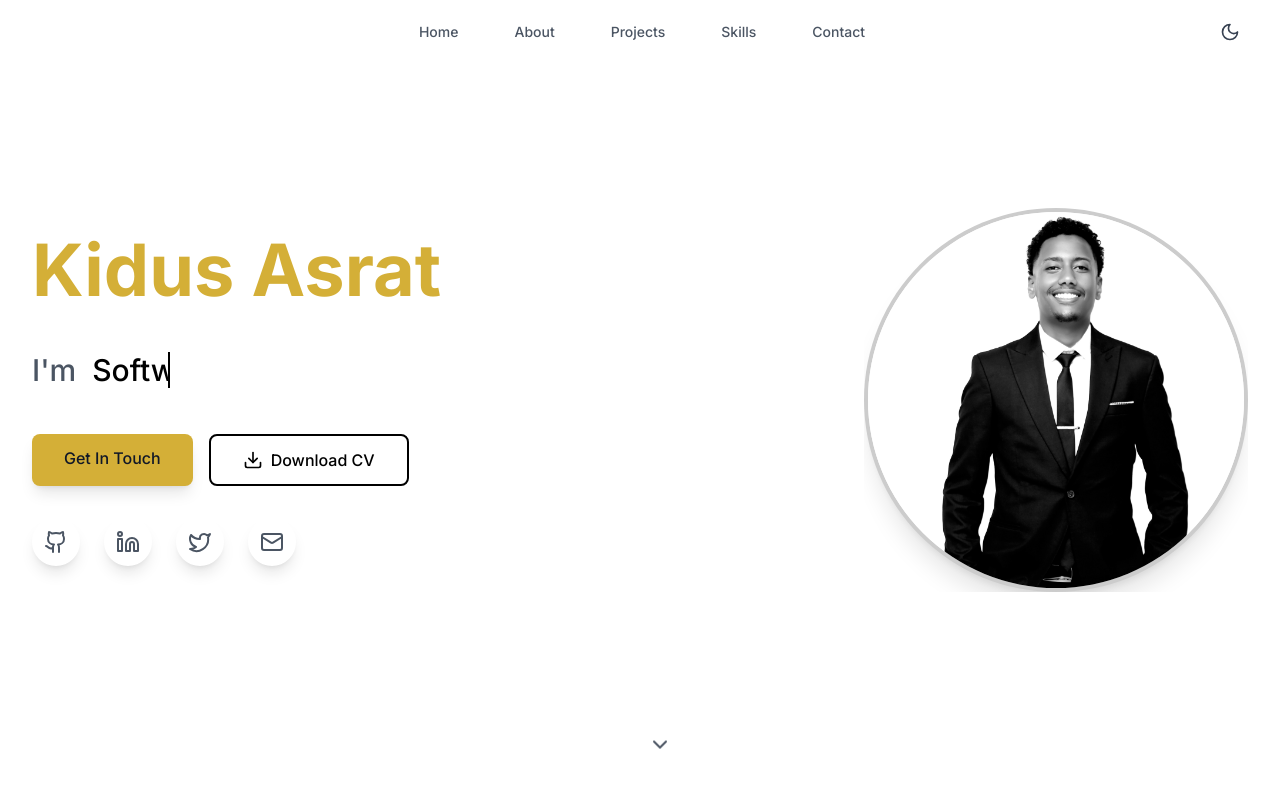
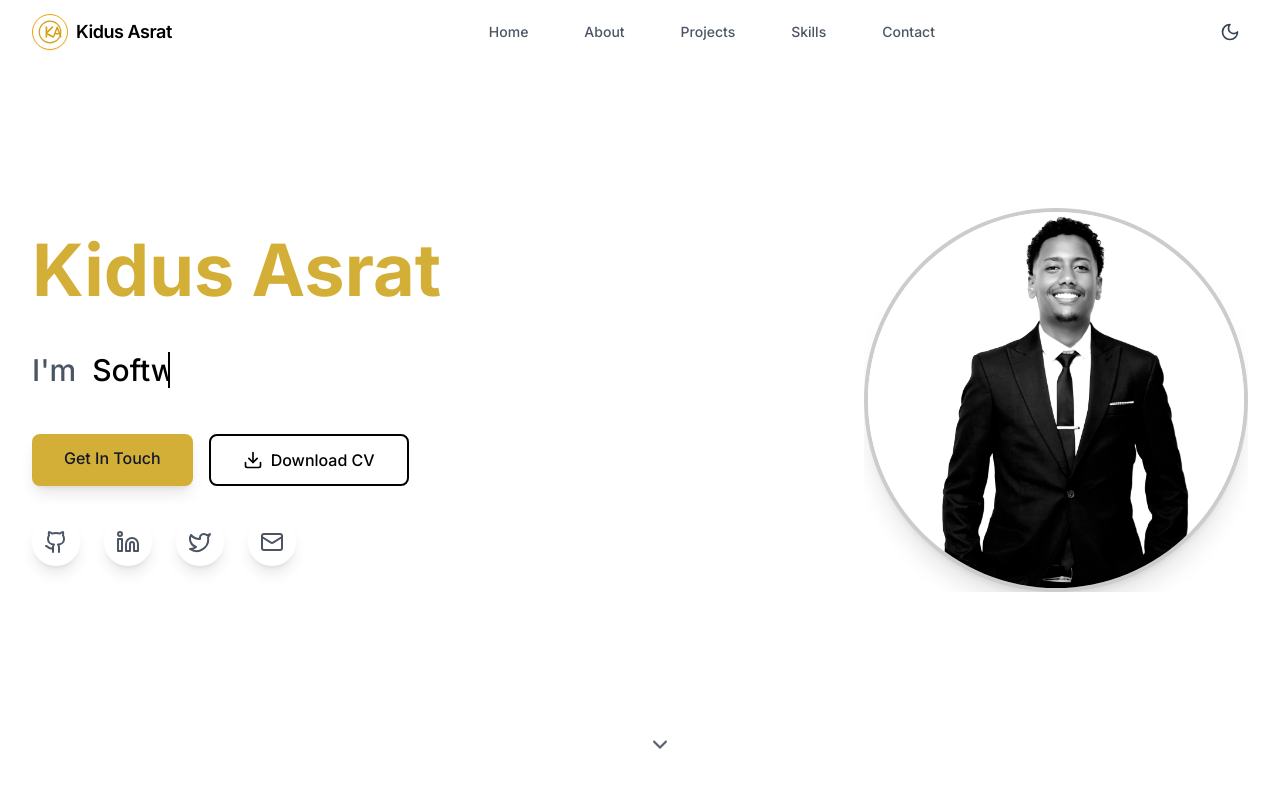
Before and after one commit to kmax11/Portfolio, a React (Vite) app: page / in a window 1280 px wide. Shown: the top 800 px of the page. Built offline with nearby package versions, Linux system fonts and the light colour scheme.

Commit message:
feat: update logo and enhance header and footer with new branding

```diff
--- a/index.html
+++ b/index.html
@@ -2,7 +2,7 @@
 <html lang="en">
   <head>
     <meta charset="UTF-8" />
-    <link rel="icon" type="image/svg+xml" href="/vite.svg" />
+    <link rel="icon" type="image/svg+xml" href="/ka-mark.svg" />
     <meta name="viewport" content="width=device-width, initial-scale=1.0" />
     <meta name="description" content="Kidus - Software Engineer & Full Stack Developer. Passionate about creating innovative digital solutions and exceptional user experiences." />
     <meta name="keywords" content="software engineer, full stack developer, web development, react, node.js, typescript, portfolio" />
--- a/src/components/Footer.tsx
+++ b/src/components/Footer.tsx
@@ -24,13 +24,16 @@ export default function Footer({ darkMode }: FooterProps) {
         <div className="grid grid-cols-1 md:grid-cols-3 gap-8">
           {/* Brand */}
           <div className="space-y-4">
-            <h3
-              className={`text-2xl font-bold ${
-                darkMode ? "text-white" : "text-black"
-              }`}
-            >
-              Portfolio
-            </h3>
+            <div className="flex items-center gap-3">
+
+              <span
+                className={`text-2xl font-bold ${
+                  darkMode ? "text-white" : "text-black"
+                }`}
+              >
+                Kidus Asrat
+              </span>
+            </div>
             <p
               className={`text-sm ${
                 darkMode ? "text-gray-400" : "text-gray-600"
@@ -102,7 +105,6 @@ export default function Footer({ darkMode }: FooterProps) {
               {[
                 { href: "#home", label: "Home" },
                 { href: "#about", label: "About" },
-                { href: "#experience", label: "Experience" },
                 { href: "#projects", label: "Projects" },
                 { href: "#skills", label: "Skills" },
                 { href: "#contact", label: "Contact" },
--- a/src/components/Header.tsx
+++ b/src/components/Header.tsx
@@ -41,12 +41,29 @@ export default function Header({ darkMode, toggleDarkMode }: HeaderProps) {
           <div className="flex-shrink-0">
             <a
               href="#home"
-              className={`text-2xl font-bold ${
+              className={`flex items-center gap-2 text-lg font-semibold ${
                 darkMode
-                  ? "text-white hover:text-gray-300"
-                  : "text-black hover:text-gray-700"
+                  ? "text-white hover:text-gray-200"
+                  : "text-black hover:text-gray-800"
               } transition-colors`}
-            ></a>
+            >
+              <span
+                className={`inline-flex h-9 w-9 items-center justify-center rounded-full border shadow-sm ${
+                  darkMode
+                    ? "border-amber-300 bg-black"
+                    : "border-amber-500 bg-white"
+                }`}
+              >
+                <img
+                  src="/ka-mark.svg"
+                  alt="Kidus Asrat logo"
+                  className="h-6 w-6"
+                />
+              </span>
+              <span className="hidden sm:inline tracking-tight">
+                Kidus Asrat
+              </span>
+            </a>
           </div>
 
           {/* Desktop Navigation */}
```
Also changed, not shown: public/ka-mark.svg.
